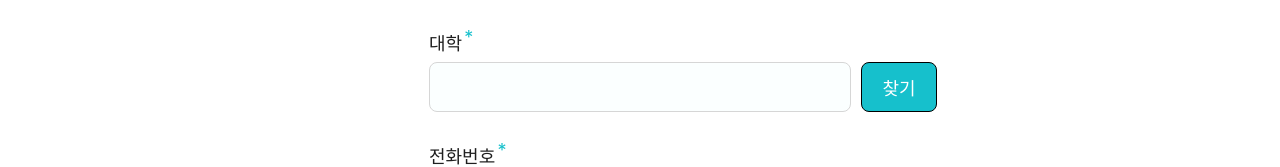
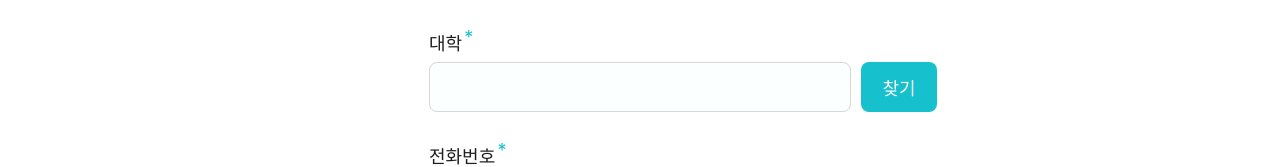
Before and after one commit to LikeLionHGU/Campus_Match_Front, a React (Create React App) app: page / in a window 1280 px wide. Shown: the part 525-692 px from the top of the page. Built offline with nearby package versions, Linux system fonts and the light colour scheme.

Commit message:
style: registerPage btn hover

```diff
--- a/src/pages/register_page/Register_page.css
+++ b/src/pages/register_page/Register_page.css
@@ -84,6 +84,10 @@
   border-radius: 8px;
 }
 
+.input:focus {
+  border-color: var(--primary-color);
+}
+
 .row {
   width: 100%;
   display: grid;
@@ -92,16 +96,24 @@
   align-items: center;
 }
 
-.btn {
+.register-btn {
   width: 76px;
   height: 50px;
-  border: 1px solid #000;
   border-radius: 8px;
+  border: none;
   background: var(--Primary, #16c0cc);
   font-size: 18px;
   color: #fff;
+}
 
-  box-sizing: border-box;
+.register-btn:hover {
+  cursor: pointer;
+  opacity: 0.7;
+}
+
+.register-btn:active {
+  opacity: 1;
+  filter: brightness(0.85);
 }
 
 .phone {
--- a/src/pages/register_page/Register_page.js
+++ b/src/pages/register_page/Register_page.js
@@ -122,7 +122,7 @@ export default function RegisterPage() {
                 value={form.university}
                 onChange={onChange}
               />
-              <button className="btn" type="button">
+              <button className="register-btn" type="button">
                 찾기
               </button>
             </div>
```
